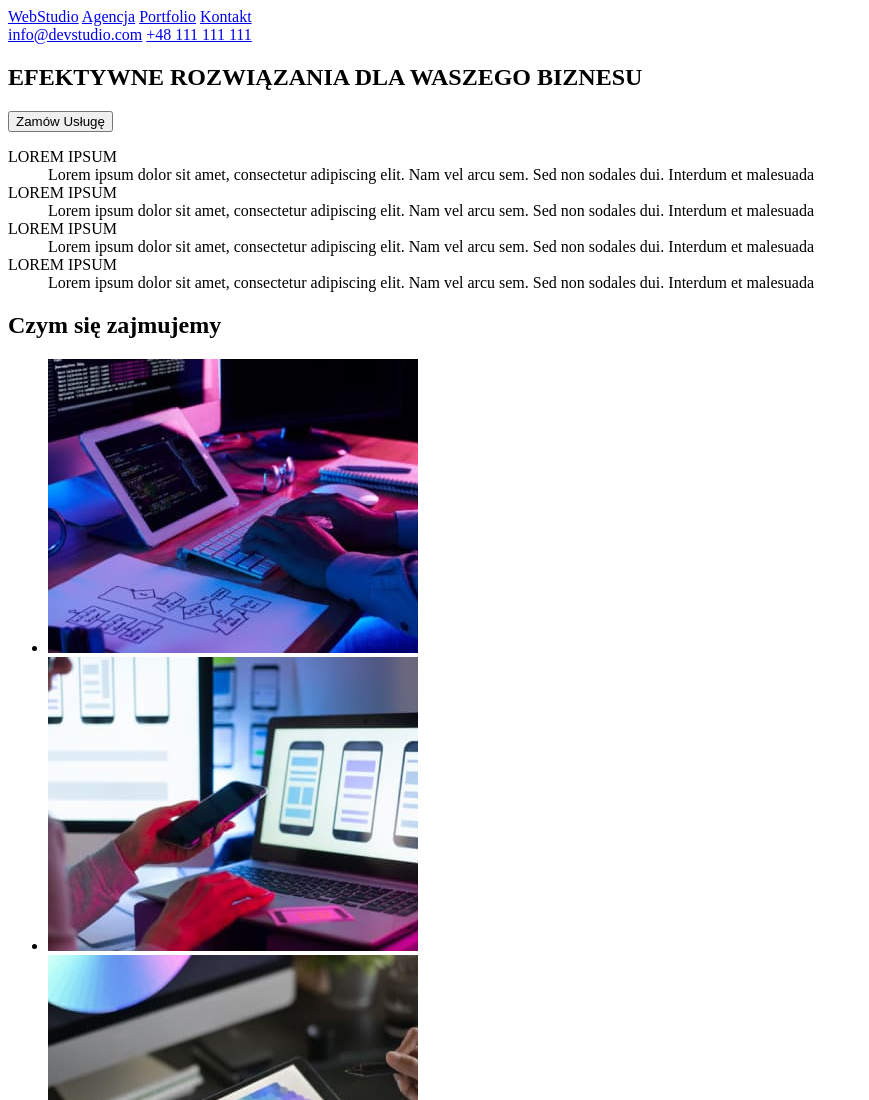
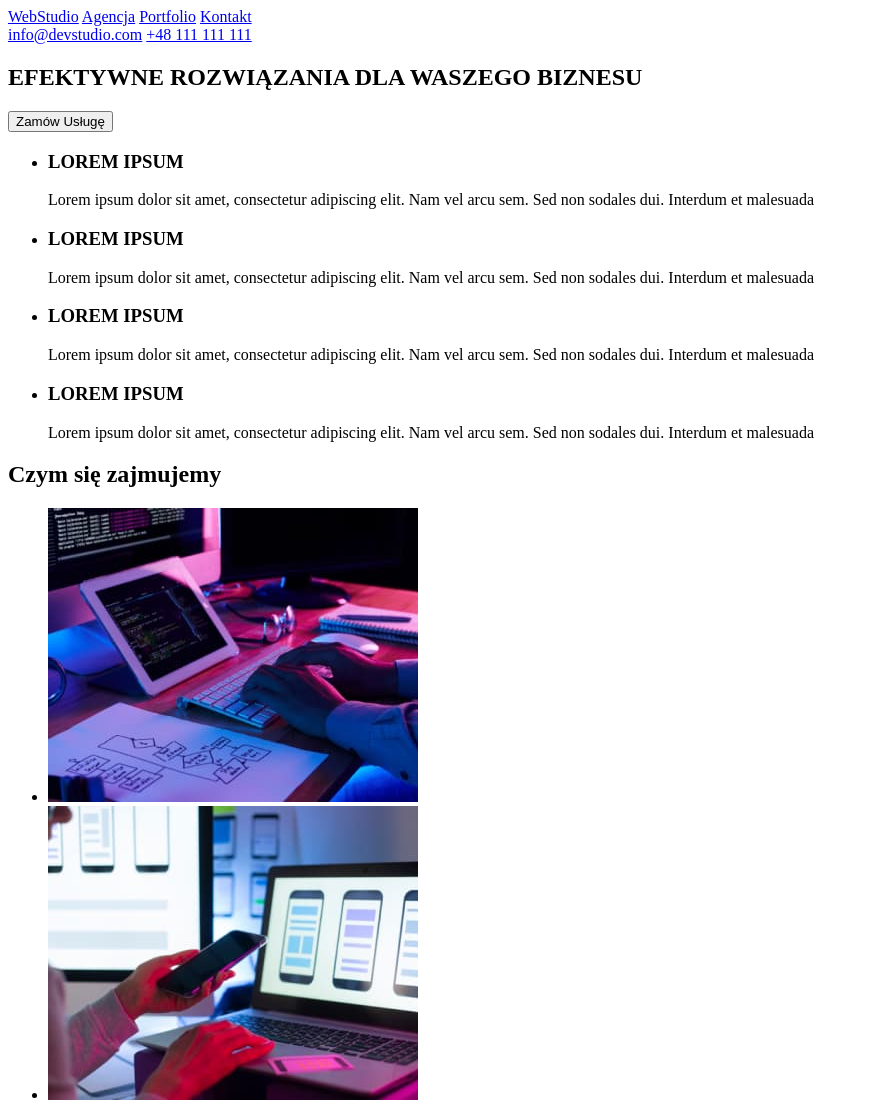
Before and after one commit to KrzysztofZak97/goit-markup-hw-01, a plain HTML site: page index.html in a window 1280 px wide. Shown: the top 1100 px of the page, without its empty margins (0-869 px from the left). Drawn offline with Linux system fonts and the light colour scheme.

Commit message:
convert div to section

```diff
--- a/index.html
+++ b/index.html
@@ -22,30 +22,38 @@
         <h1>EFEKTYWNE ROZWIĄZANIA DLA WASZEGO BIZNESU</h1>
         <input type="button" value="Zamów Usługę" />
       </section>
-      <div>
-        <dl>
-          <dt>LOREM IPSUM</dt>
-          <dd>
+      <section>
+        <ul>
+          <li>
+            <h3>LOREM IPSUM</h3>
+            <p>
               Lorem ipsum dolor sit amet, consectetur adipiscing elit. Nam vel
               arcu sem. Sed non sodales dui. Interdum et malesuada
-          </dd>
-          <dt>LOREM IPSUM</dt>
-          <dd>
+            </p>
+          </li>
+          <li>
+            <h3>LOREM IPSUM</h3>
+            <p>
               Lorem ipsum dolor sit amet, consectetur adipiscing elit. Nam vel
               arcu sem. Sed non sodales dui. Interdum et malesuada
-          </dd>
-          <dt>LOREM IPSUM</dt>
-          <dd>
+            </p>
+          </li>
+          <li>
+            <h3>LOREM IPSUM</h3>
+            <p>
               Lorem ipsum dolor sit amet, consectetur adipiscing elit. Nam vel
               arcu sem. Sed non sodales dui. Interdum et malesuada
-          </dd>
-          <dt>LOREM IPSUM</dt>
-          <dd>
+            </p>
+          </li>
+          <li>
+            <h3>LOREM IPSUM</h3>
+            <p>
               Lorem ipsum dolor sit amet, consectetur adipiscing elit. Nam vel
               arcu sem. Sed non sodales dui. Interdum et malesuada
-          </dd>
-        </dl>
-      </div>
+            </p>
+          </li>
+        </ul>
+      </section>
       <section>
         <h2>Czym się zajmujemy</h2>
         <ul>
```
Lines whose indentation alone changed are shown as unchanged.
